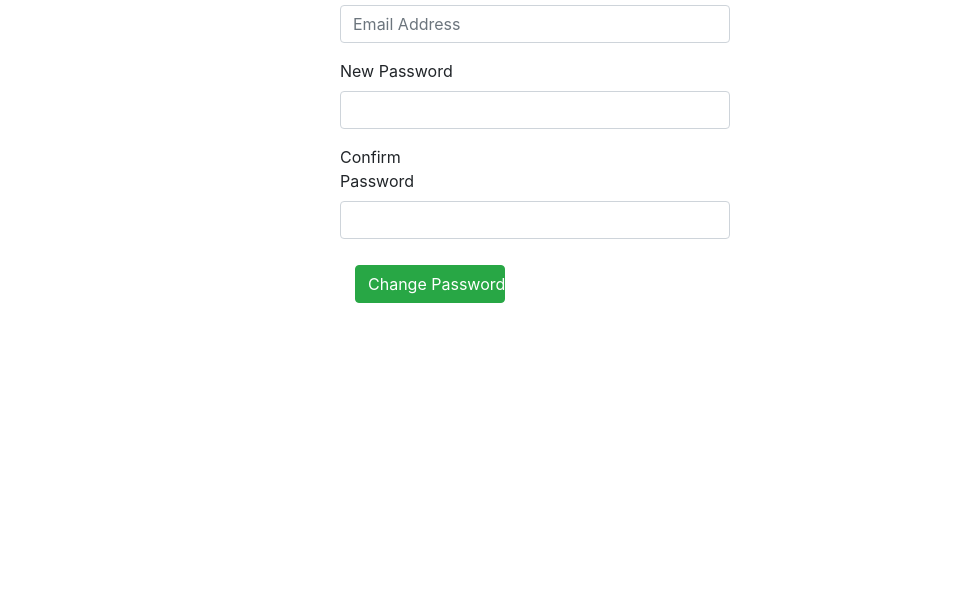
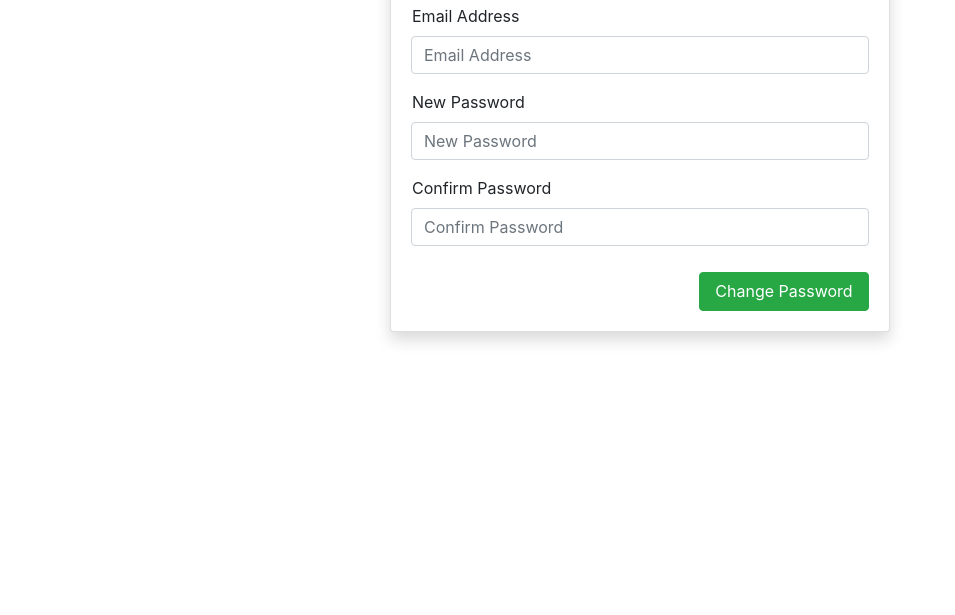
Before and after one commit to ryanteo96/Boileride, a website: page web/public/html/forgotPw.html in a window 1280 px wide. Shown: the part 185-800 px from the top of the page, without its empty margins (0-955 px from the left). Drawn offline with nearby package versions, Linux system fonts and the light colour scheme.

Commit message:
refactor: update bootstrap version replacing panel with card in forgotPw

```diff
--- a/web/index.js
+++ b/web/index.js
@@ -59,6 +59,6 @@ app.use("/forgotPw", forgotPw);
 // http setup for local testing
 const httpServer = http.createServer(app);
 
-httpServer.listen(80, () => {
-	console.log("HTTP Server running on port 80");
+httpServer.listen(3000, () => {
+	console.log("HTTP Server running on port 3000");
 });
--- a/web/public/html/forgotPw.html
+++ b/web/public/html/forgotPw.html
@@ -20,48 +20,39 @@
 
         <!-- Javascript and Stylesheets imports -->
         <link href="../stylesheets/forgotPw.css" rel="stylesheet" type="text/css">
-	}
-
-
 
     </head>
 
     <body>
         <div class="container">
-            <div id="forgotPwBox"  style=" width:630px; margin-top: 100px; margin-left:auto; margin-right:auto">
+            <div id="forgotPwBox">
             <h1>  </h1>
-            <div class="panel panel-info">
-                    <div class="panel-heading">
-                            <div class="panel-title">Reset Password</div>
+            <div class="card card-info shadow mb-5">
+                    <div id="headerBox" class="card-header bg-primary">
+                            <h4 class="card-title text-light">Reset Password</h4>
                     </div>
 
-                    <div class="panel-body">
+                    <div class="card-body">
                         <form id="forgotPwForm" class="form-horizontal" role="form">
                             <!-- input for email -->
                             <div class="form-group" style="margin-top:10px">
-                                <label for="forgotPwEmail" class="col-md-3 control-label">Email Address</label>
-                                <div class="col-md-8">
+                                <label for="forgotPwEmail" id="forgotPwLabel" class="col-md-5 control-label">Email Address</label>
                                     <input type="text" class="form-control" name="email" placeholder="Email Address">
-                                </div>
                             </div>
 
                             <div class="form-group">
-                                <label for="newPw" class="col-md-3 control-label">New Password</label>
-                                <div class="col-md-8">
-                                    <input type="password" class="form-control" name="newPw">
-                                </div>
+                                <label for="newPw" id="newPwLabel" class="col-md-5 control-label">New Password</label>
+                                    <input type="password" class="form-control" name="newPw" placeholder="New Password">
                             </div>
 
                             <div class="form-group">
-                                <label for="verifyPw" class="col-md-3 control-label">Confirm Password</label>
-                                <div class="col-md-8">
-                                    <input type="password" class="form-control" name="verifyPw">
-                                </div>
+                                <label for="verifyPw" id="verifyPwLabel" class="col-md-5 control-label">Confirm Password</label>
+                                    <input type="password" class="form-control" name="verifyPw" placeholder="Confirm Password">
                             </div>
 
 
                             <div class="col-md-12 controls" style="position:relative; top:10px; padding-left:30px; padding-bottom:20px;">
-                                    <button type="button" style="width:150px" class="btn btn-success"
+                                    <button type="button" id="changePwBtn" class="btn btn-success float-right"
                                     data-toggle="modal" data-target="#chgPwModal">Change Password</button>
                             </div>
 
@@ -81,7 +72,7 @@
                                             </div>
                                             <div class="modal-footer">
                                                 <!-- <button class="btn btn-success btn-block" data-dismiss="modal">OK</button> -->
-                                                <a id="btn-redirect-SignIn" href="/signIn" class="btn btn-success btn-block" >OK</a>
+                                                <a id="btn-redirect-SignIn" href="/signIn" class="btn btn-success btn-block bg-primary" >OK</a>
                                             </div>
                                         </div>
                                     </div>
--- a/web/public/stylesheets/forgotPw.css
+++ b/web/public/stylesheets/forgotPw.css
@@ -77,3 +77,37 @@ width: 325px;
     font-size: 15px;
     padding-top:10px;
 }
+
+#forgotPwBox{
+    width: 500px;
+	margin-top: 100px;
+	margin-left: auto;
+	margin-right: auto;
+}
+
+#headerBox{
+    height:58px;
+}
+
+#forgotPwLabel{
+    position:relative;
+    left:-14px;
+}
+
+#newPwLabel{
+    position:relative;
+    left:-14px;
+}
+
+#verifyPwLabel{
+    position:relative;
+    left:-14px;
+}
+
+#changePwBtn{
+    position:relative;
+    width:170px;
+    right:-15px;
+    padding-bottom:7px;
+    margin-bottom:10px;
+}
```
Also changed, not shown: web/public/html/signUp.html (+1 -1 lines).
